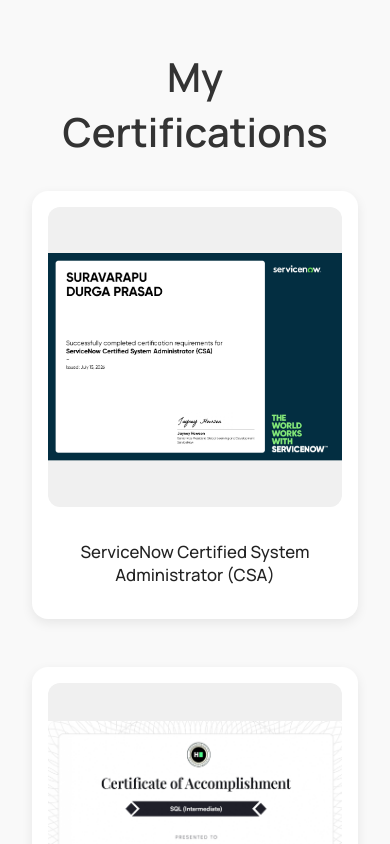
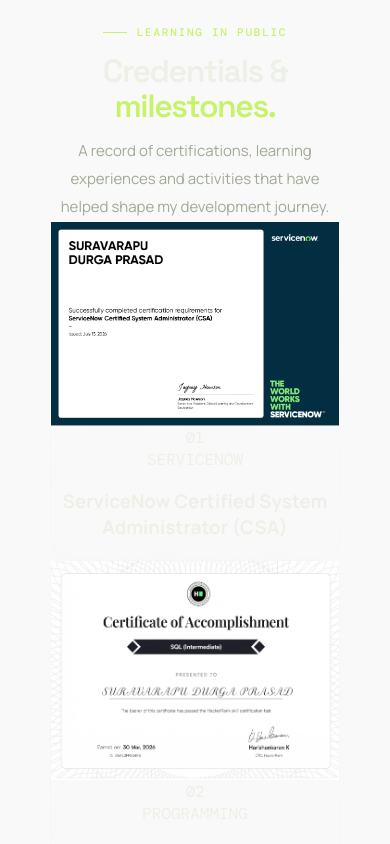
Before and after one commit to durga057/portfolio, a React (Vite) app: page / in a window 390 px wide. Shown: the part 8140-8984 px from the top of the page. Built offline with nearby package versions, Linux system fonts and the light colour scheme.

Commit message:
Complete responsive portfolio redesign

```diff
--- a/src/components/Certificates.jsx
+++ b/src/components/Certificates.jsx
@@ -1,6 +1,4 @@
 import '../styles/Certificates.css';
-
-
 import aiml from '../assets/certificates/ai-ml-internship.jpg';
 import aws from '../assets/certificates/aws-data-engineering-virtual.jpg';
 import googleAndroid from '../assets/certificates/google-android.jpg';
@@ -9,73 +7,33 @@
 import sql from '../assets/certificates/sql.jpg';
 import reactCert from '../assets/certificates/react-cert.jpg';
 import servicenow from '../assets/certificates/servicenow_certificate.jpg';
-import devops_cloud from '../assets/certificates/DevOps_Cloud_Automation_Virtual.jpg';
+import devopsCloud from '../assets/certificates/DevOps_Cloud_Automation_Virtual.jpg';
 import orchestrate2026 from '../assets/certificates/Contest_01.png';
-import servicenow_csa from '../assets/certificates/csa-global-certification.jpg';
+import servicenowCsa from '../assets/certificates/csa-global-certification.jpg';
 
-function Certificates() {
-  const certificates = [
-    {
-      title: "ServiceNow Certified System Administrator (CSA)",
-      image: servicenow_csa,
-    },
-    {
-      title: 'SQL (Intermediate) – HackerRank',
-      image: sql,
-    },
-    {
-      title: 'Frontend Developer (React) – HackerRank',
-      image: reactCert,
-    },
-    {
-      title: 'ServiceNow Fundamentals Micro-credential - ServiceNow',
-      image: servicenow,
-    },
-    {
-      title: 'AI-ML Internship – EduSkills & IIT Bombay',
-      image: aiml,
-    },
-    {
-      title: 'AWS Data Engineering Virtual Internship – EduSkills',
-      image: aws,
-    },
-    {
-      title: 'Android Developer Internship – Google Developers',
-      image: googleAndroid,
-    },
-    {
-      title: 'Python Programming – Udemy',
-      image: python,
-    },
-    {
-      title: 'Web Development Internship – Teachnook',
-      image: teachnook,
-    },
-    {
-      title: 'DevOps & Cloud Automation virtual internship - EduSkills',
-      image: devops_cloud,
-    },
-    {
-      title: 'HackerRank Orchestrate 2026',
-      image: orchestrate2026,
-    }
+const certificates = [
+  {title:'ServiceNow Certified System Administrator (CSA)',image:servicenowCsa,group:'SERVICENOW'},
+  {title:'SQL (Intermediate) – HackerRank',image:sql,group:'PROGRAMMING'},
+  {title:'Frontend Developer (React) – HackerRank',image:reactCert,group:'DEVELOPMENT'},
+  {title:'ServiceNow Fundamentals Micro-credential',image:servicenow,group:'SERVICENOW'},
+  {title:'AI-ML Internship – EduSkills & IIT Bombay',image:aiml,group:'INTERNSHIP'},
+  {title:'AWS Data Engineering Virtual Internship – EduSkills',image:aws,group:'CLOUD'},
+  {title:'Android Developer Internship – Google Developers',image:googleAndroid,group:'INTERNSHIP'},
+  {title:'Python Programming – Udemy',image:python,group:'PROGRAMMING'},
+  {title:'Web Development Internship – Teachnook',image:teachnook,group:'INTERNSHIP'},
+  {title:'DevOps & Cloud Automation Virtual Internship',image:devopsCloud,group:'CLOUD'},
+  {title:'HackerRank Orchestrate 2026',image:orchestrate2026,group:'ACHIEVEMENT'}
+];
 
-
-  ];
-
+export default function Certificates() {
   return (
-    <section className="certificates-section" id="certificates">
-      <h2 className="certificates-title">My Certifications</h2>
-      <div className="cert-grid">
-        {certificates.map((cert, index) => (
-          <div key={index} className="cert-card">
-            <img src={cert.image} alt={cert.title} className="cert-image" />
-            <h3>{cert.title}</h3>
-          </div>
-        ))}
+    <section className="section certificates-section" id="certificates">
+      <div className="container">
+        <div className="section-kicker">LEARNING IN PUBLIC</div>
+        <h2 className="section-heading">Credentials & <span className="accent-text">milestones.</span></h2>
+        <p className="section-lead">A record of certifications, learning experiences and activities that have helped shape my development journey.</p>
+        <div className="certificate-grid">{certificates.map((c,i)=><article className="certificate-card surface" key={c.title}><div className="certificate-preview"><img src={c.image} alt={c.title} loading="lazy" /><span className="certificate-num mono">0{i+1}</span></div><div className="certificate-info"><span className="mono">{c.group}</span><h3>{c.title}</h3></div></article>)}</div>
       </div>
     </section>
   );
 }
-
-export default Certificates;
```
